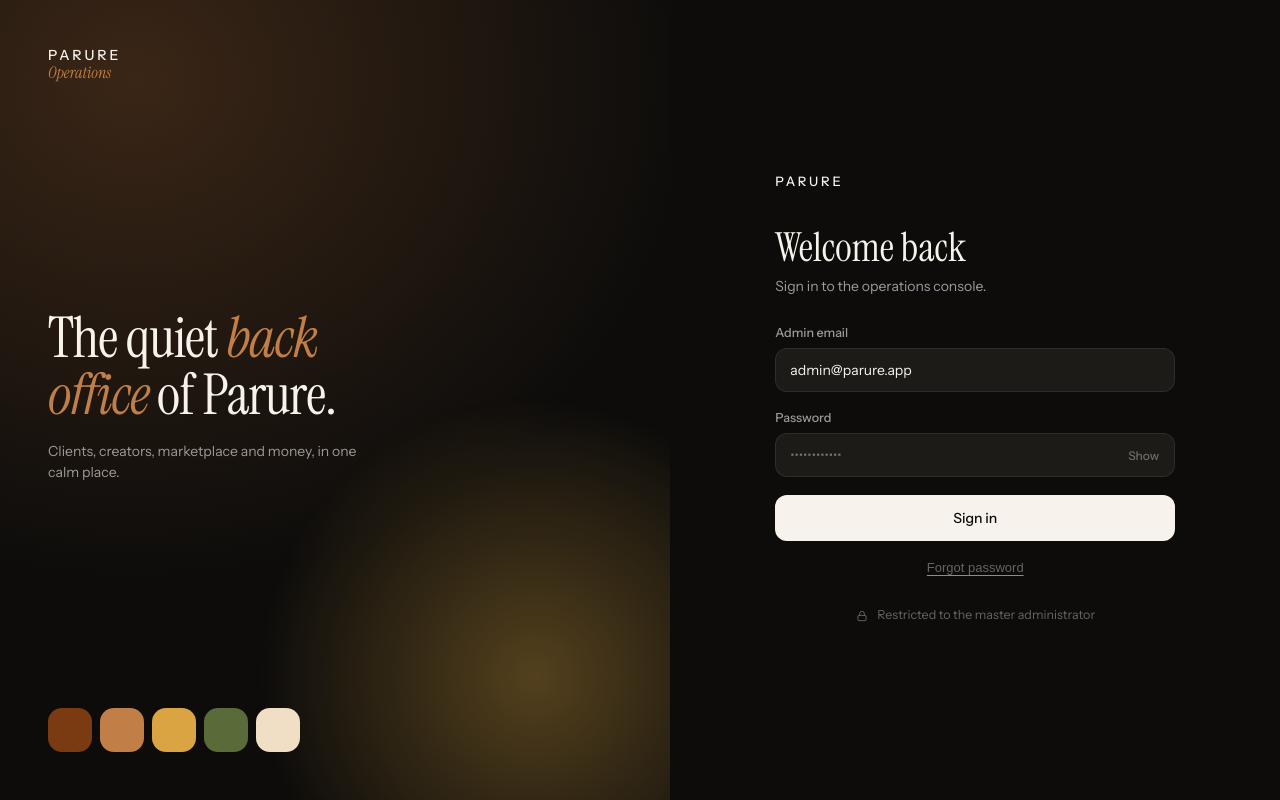
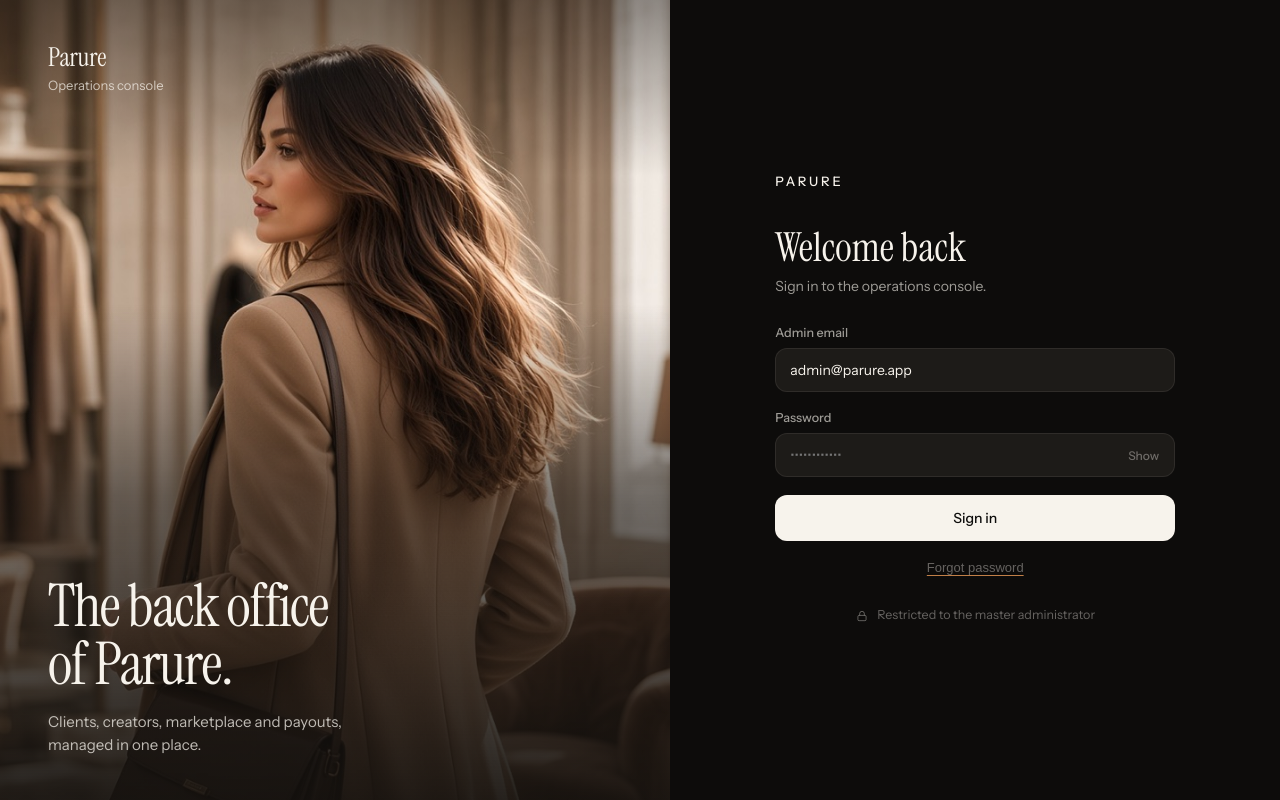
Before and after one commit to vishaltoptal8130/parure-web, a website: page admin/login.html in a window 1280 px wide. Drawn offline with nearby package versions, Linux system fonts and the light colour scheme.

Commit message:
Admin login photo panel; official store badges on homepage
- Admin login: replace gradient/swatch left panel with the camel-coat
  photo, serif wordmark and headline; panel text is always cream so the
  light theme no longer hides it.
- Homepage: hero and final download rows use the official Google Play
  and App Store SVG badges, sized to sit side by side on phones.

Co-Authored-By: Claude Opus 5.5 <noreply@anthropic.com>

```diff
--- a/admin/login.html
+++ b/admin/login.html
@@ -2,12 +2,13 @@
 <link href="https://fonts.googleapis.com/css2?family=Instrument+Sans:wght@400;500;600&family=Instrument+Serif:ital@0;1&display=swap" rel="stylesheet"><link rel="stylesheet" href="noir.css">
 <style>
 .lg2{min-height:100vh;display:grid;grid-template-columns:1.1fr 1fr}
-.vis{position:relative;overflow:hidden;background:radial-gradient(120% 90% at 20% 10%,#3A2616,#0D0C0B 70%);padding:48px;display:flex;flex-direction:column;justify-content:space-between}
-.vis:before{content:"";position:absolute;width:520px;height:520px;border-radius:50%;right:-160px;bottom:-160px;background:radial-gradient(circle,rgba(217,164,65,.35),transparent 70%);animation:fl 9s ease-in-out infinite alternate}
-@keyframes fl{to{transform:translate(-60px,-40px) scale(1.15)}}
-.vis h2{font:400 clamp(40px,4.4vw,64px)/1.02 "Instrument Serif",serif;letter-spacing:-.02em;max-width:12ch;position:relative}.vis h2 em{color:var(--camel)}
-.vis p{color:rgba(247,243,236,.6);max-width:36ch;margin-top:18px;position:relative}
-.sw6{display:flex;gap:8px;position:relative}.sw6 i{width:44px;height:44px;border-radius:14px}
+.vis{position:relative;overflow:hidden;background:#14110E url('/newdesign-assets/login-hero.jpg') center 18%/cover no-repeat;padding:44px 48px;display:flex;flex-direction:column;justify-content:space-between;color:#F7F3EC}
+.vis:before{content:"";position:absolute;inset:0;background:linear-gradient(to top,rgba(20,17,14,.92) 0%,rgba(20,17,14,.55) 38%,rgba(20,17,14,0) 62%),linear-gradient(to bottom,rgba(20,17,14,.45),rgba(20,17,14,0) 22%)}
+.vis>*{position:relative}
+.vis .mk{font:400 26px/1 "Instrument Serif",serif;letter-spacing:-.01em;color:#F7F3EC}
+.vis .mk small{display:block;font:400 13px/1.4 "Instrument Sans",sans-serif;letter-spacing:0;color:rgba(247,243,236,.72);margin-top:6px}
+.vis h2{font:400 clamp(44px,4.6vw,68px)/.98 "Instrument Serif",serif;letter-spacing:-.025em;max-width:11ch;color:#F7F3EC}
+.vis p{color:rgba(247,243,236,.74);max-width:34ch;margin-top:16px;font-size:15px;line-height:1.55}
 .form{display:grid;place-items:center;padding:40px}
 .box{width:min(400px,100%)}
 .box .brand{padding:0 0 38px}.box h1{font:400 40px/1.05 "Instrument Serif",serif;margin-bottom:8px}.box>p{color:var(--tx2);margin-bottom:28px}
@@ -18,8 +19,8 @@
 .er{color:var(--bad);font-size:13px;margin-top:-8px;margin-bottom:14px;display:none}
 @media(max-width:900px){.lg2{grid-template-columns:1fr}.vis{display:none}}
 </style></head>
-<body><div class="lg2"><div class="vis"><div class="brand" style="padding:0;position:relative"><b style="font:500 14px/1 'Instrument Sans';letter-spacing:.22em;display:block">PARURE</b><i style="font:italic 400 16px 'Instrument Serif',serif;color:var(--camel)">Operations</i></div>
-<div><h2>The quiet <em>back office</em> of Parure.</h2><p>Clients, creators, marketplace and money, in one calm place.</p></div><div class="sw6"><i style="background:#7A3B12"></i><i style="background:#C17F47"></i><i style="background:#D9A441"></i><i style="background:#5A6B3A"></i><i style="background:#F0DFC4"></i></div></div>
+<body><div class="lg2"><div class="vis"><div class="mk">Parure<small>Operations console</small></div>
+<div><h2>The back office of Parure.</h2><p>Clients, creators, marketplace and payouts, managed in one place.</p></div></div>
 <div class="form"><form class="box" id="f" novalidate><div class="brand"><b style="font:500 13px/1 'Instrument Sans';letter-spacing:.22em;display:block">PARURE</b></div><h1 id="t">Welcome back</h1><p id="lead">Sign in to the operations console.</p>
 <div class="fld"><label for="e">Admin email</label><input id="e" type="email" value="admin@parure.app" autocomplete="username"></div>
 <div class="fld"><label for="p">Password</label><div class="pw"><input id="p" type="password" placeholder="••••••••••••" autocomplete="current-password" style="width:100%;padding-right:60px"><button type="button" id="sh">Show</button></div></div>
```
Also changed, not shown: index.html (+8 -5 lines), images/badge-app-store.svg (added), images/badge-google-play.svg (added).
